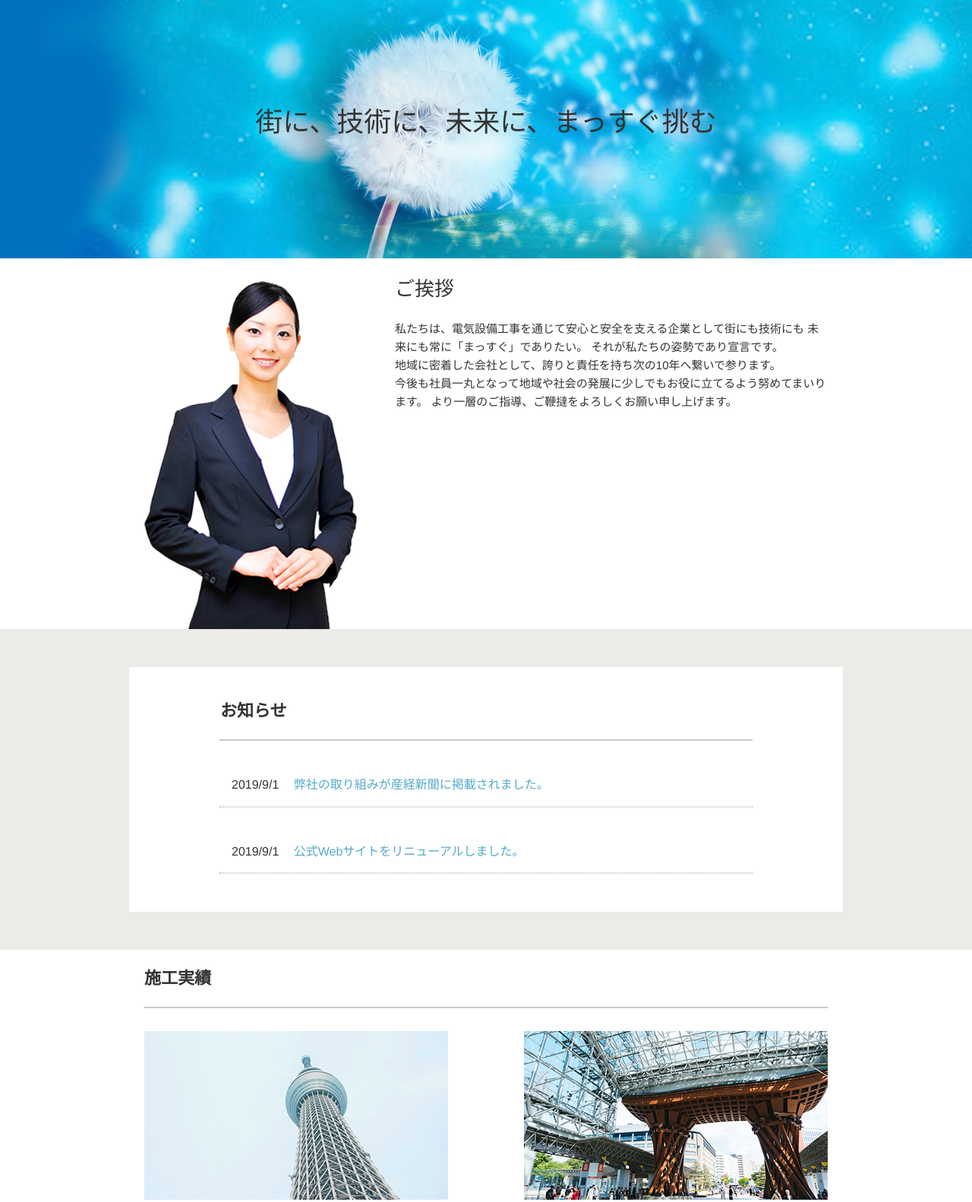
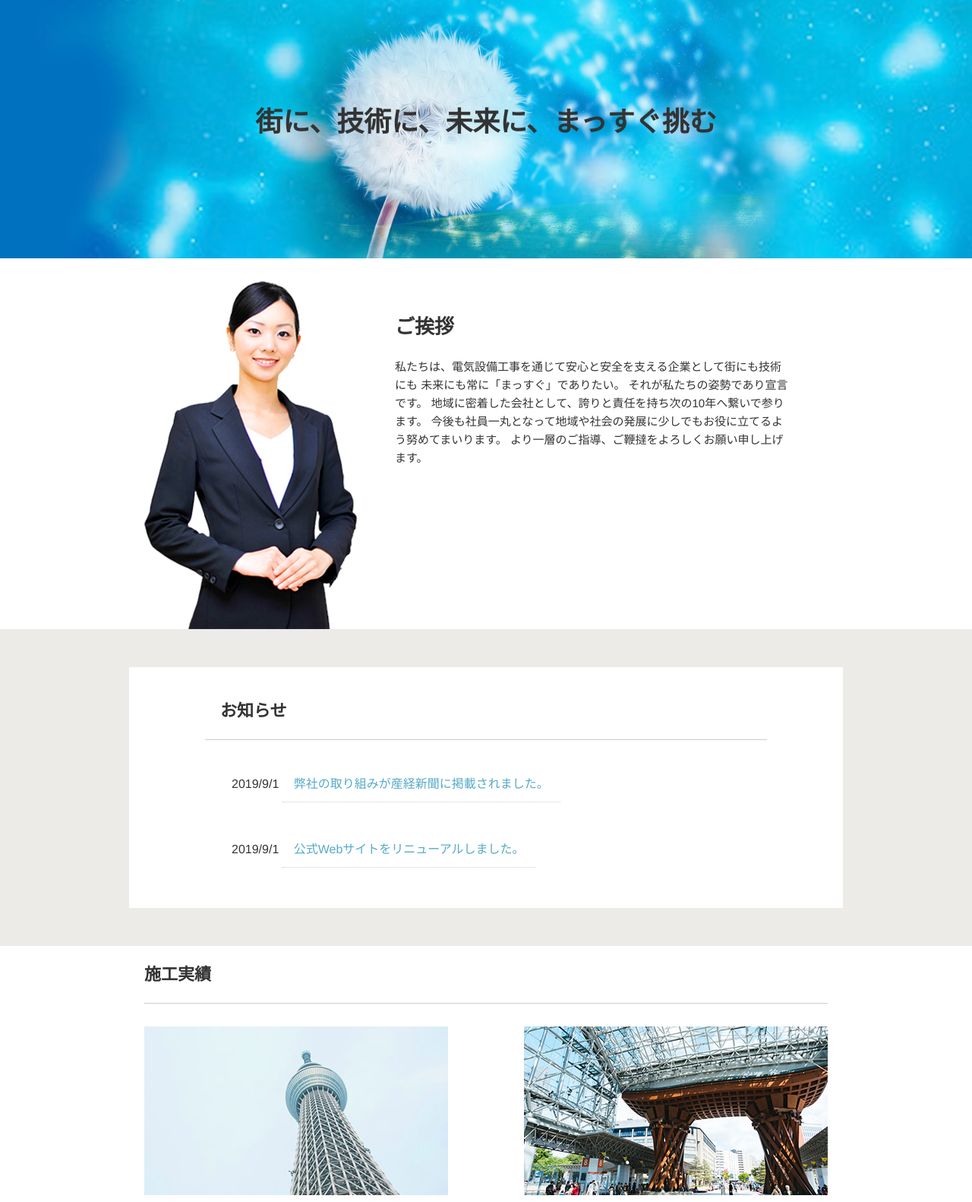
Before and after one commit to Dianana-k/mywork, a plain HTML site: page index.html in a window 1280 px wide. Shown: the part 110-1692 px from the top of the page at 76% size. Drawn offline with Linux system fonts and the light colour scheme.

Commit message:
ページ修正（Slackの項目）

```diff
--- a/css/style.css
+++ b/css/style.css
@@ -19,9 +19,6 @@ body {
     opacity: 0.9;
     height: 92px;
 }
-.toggle_btn{
-    display: none;
-}
 .nav-bar{
     max-width: 70%;
     margin: 0 auto;
@@ -36,7 +33,7 @@ body {
 .header-nav{
     width: 30%;
 }
-.nav-box{
+.global-nav{
     margin: 0;
     padding: 0;
 }
@@ -70,6 +67,10 @@ body {
     background-color: #fff;
     padding: 0 20px;
 }
+.greeting-content{
+    margin: 0 auto;
+    padding: 50px;
+}
 .greeting img{
     margin: 0;
     padding-top: 30px;
@@ -77,12 +78,10 @@ body {
 }
 .greeting-title{
     font-size: 26px;
-    padding: 20px;
-    margin-left: 30px;
+    padding: 20px 0;
 }
 .greeting-text{
     font-size: 15px;
-    margin-left: 50px;
 }
 .space{
     margin: 30px;
@@ -103,16 +102,7 @@ body {
     margin: 0 auto;
     max-width: 700px;
     padding: 20px;
-}
-.border{
-   border: solid #cccccc 1px;
-   max-width: 700px;
-   margin: 0 auto;
-}
-.color{
-    background-color: #55aac6;
-    width: 50px;
-    z-index: 3;
+    border-bottom: solid #cccccc 1px;
 }
 .news-item{
     margin: 0;
@@ -122,11 +112,6 @@ body {
     max-width: 700px;
     padding-top: 30px;
     padding-left: 0;
-}
-.dotted{
-    border: dotted #cccccc 1px;
-    max-width: 700px;
-    margin: 0 auto;
 }
 .date{
     list-style-type: none;
@@ -138,6 +123,7 @@ body {
     padding: 15px;
     text-decoration: none;
     color: #55aac6;
+    border-bottom: dotted #cccccc 1px;
 }
 .work{
     max-width: 900px;
@@ -147,10 +133,7 @@ body {
     font-size: 22px;
     font-weight: bold;
     padding: 20px 0;
-}
-.work-border{
-    border: solid #cccccc 1px;
-    margin: 0 auto;
+    border-bottom: solid #cccccc 1px;
 }
 figure{
     margin: 0;
@@ -162,11 +145,10 @@ figure{
     padding-top: 30px;
     margin: 0 auto;
 }
-.nav-bottom_box{
+.nav-footer{
     margin: 60px auto;
     padding: 20px 0;
     background-color: #cccccc ;
-    ;
 }
 .bottom-nav{
     margin: 0 auto;
--- a/index.html
+++ b/index.html
@@ -9,17 +9,12 @@
 </head>
 <body>
     <header class="header">
-        <div class="toggle_btn">
-        <span></span>
-        <span></span>
-        <span></span>
-      </div>
     <div id="mask"></div>
         <section class="sec1">
             </div>
             <div class="nav-bar">
                 <img class="logo" src="img/logo@2x.png" alt="web corporation">
-                <ul class="nav-box">
+                <ul class="global-nav">
                     <li class="nav-menu">
                         <a href="index.html">TOP</a>
                         <a href="company.html">会社概要</a>
@@ -29,46 +24,41 @@
             </div>
         </section>
         <div class="copy">
-            <p class="copy-text">街に、技術に、未来に、まっすぐ挑む</p>
+            <h1 class="copy-text">街に、技術に、未来に、まっすぐ挑む</h1>
         </div>
     </header>
     <main class="top-main">
         <div class="greeting">
             <img src="img/greeting@2x.png" alt="greeting">
-            <dl>
-                <dt class="greeting-title">ご挨拶</dt>
-                <dd class="greeting-text">
+            <section class="greeting-content">
+                <h2 class="greeting-title">ご挨拶</h2>
+                <div class="greeting-text">
                     <p>私たちは、電気設備工事を通じて安心と安全を支える企業として街にも技術にも
                         未来にも常に「まっすぐ」でありたい。
                         それが私たちの姿勢であり宣言です。
-                        <span class="space"></span>
+
                         地域に密着した会社として、誇りと責任を持ち次の10年へ繋いで参ります。
-                        <span class="space"></span>
                         今後も社員一丸となって地域や社会の発展に少しでもお役に立てるよう努めてまいります。
                         より一層のご指導、ご鞭撻をよろしくお願い申し上げます。
-                        </p>
-                </dd>
-            </dl>
+                    </p>
+                </div>
+            </section>
         </div>
  <section class="news">
      <div class="news-box">
-         <p class="news-title">お知らせ</p>
-         <div class="border"><span class="color"></span></div>
+         <h2 class="news-title">お知らせ</h2>
          <ul class="news-item">
             <li class="date">2019/9/1
             <a href="#" class="contents">弊社の取り組みが産経新聞に掲載されました。</a></li>
          </ul>
-        <div class="dotted"></div>
         <ul class="news-item">
             <li class="date">2019/9/1
             <a href="#" class="contents">公式Webサイトをリニューアルしました。</a></li>
         </ul>
-        <div class="dotted"></div>
     </div>
  </section>
  <section class="work">
-     <p class="work-title">施工実績</p>
-     <div class="work-border"></div>
+     <h2 class="work-title">施工実績</h2>
      <div class="work-img">
          <figure><img src="img/skytree@2x.jpg" alt="skytree"><figcaption>スカイツリー</figcaption>
         </figure>
@@ -77,7 +67,7 @@
      </div>
  </section>
     </main>
-    <ul class="nav-bottom_box">
+    <ul class="nav-footer">
         <li class="bottom-nav">
             <a href="#">TOP</a>
             <a href="#">会社概要</a>
```
Also changed, not shown: company.html (+4 -3 lines).
